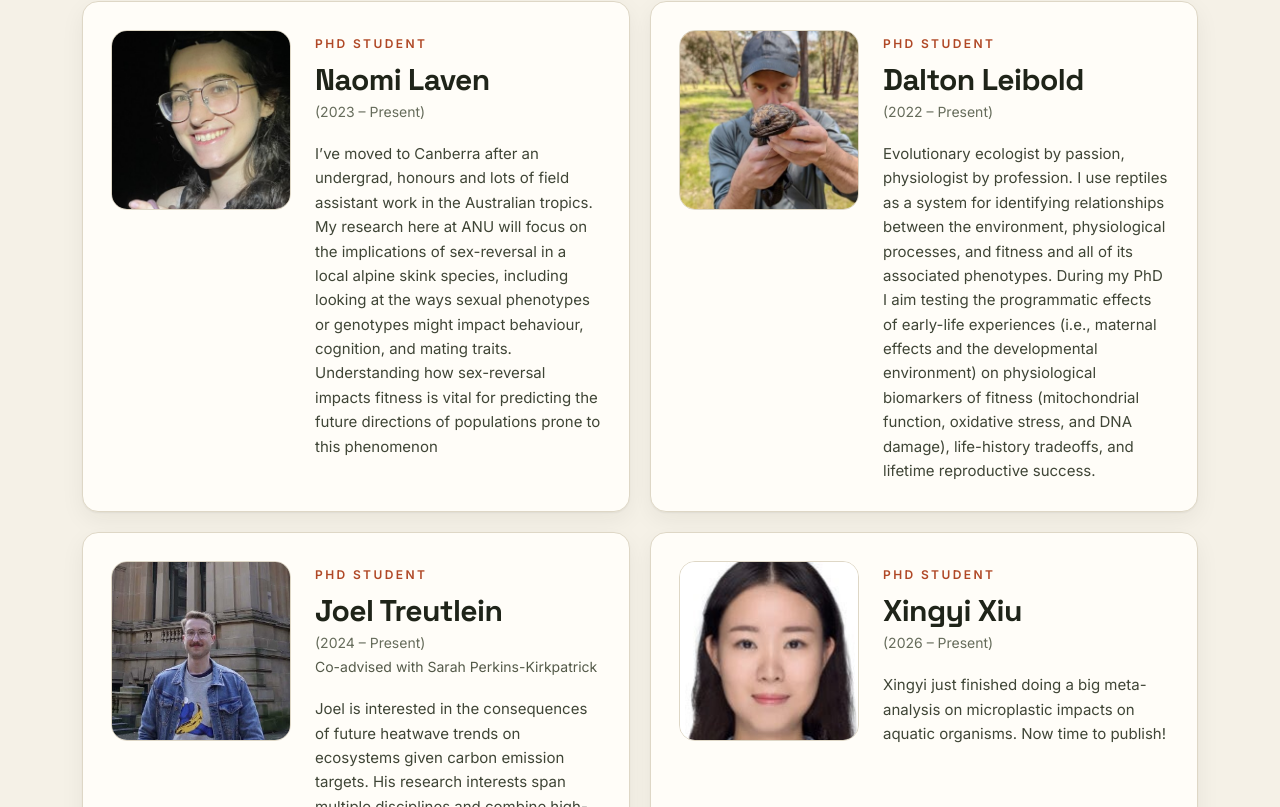
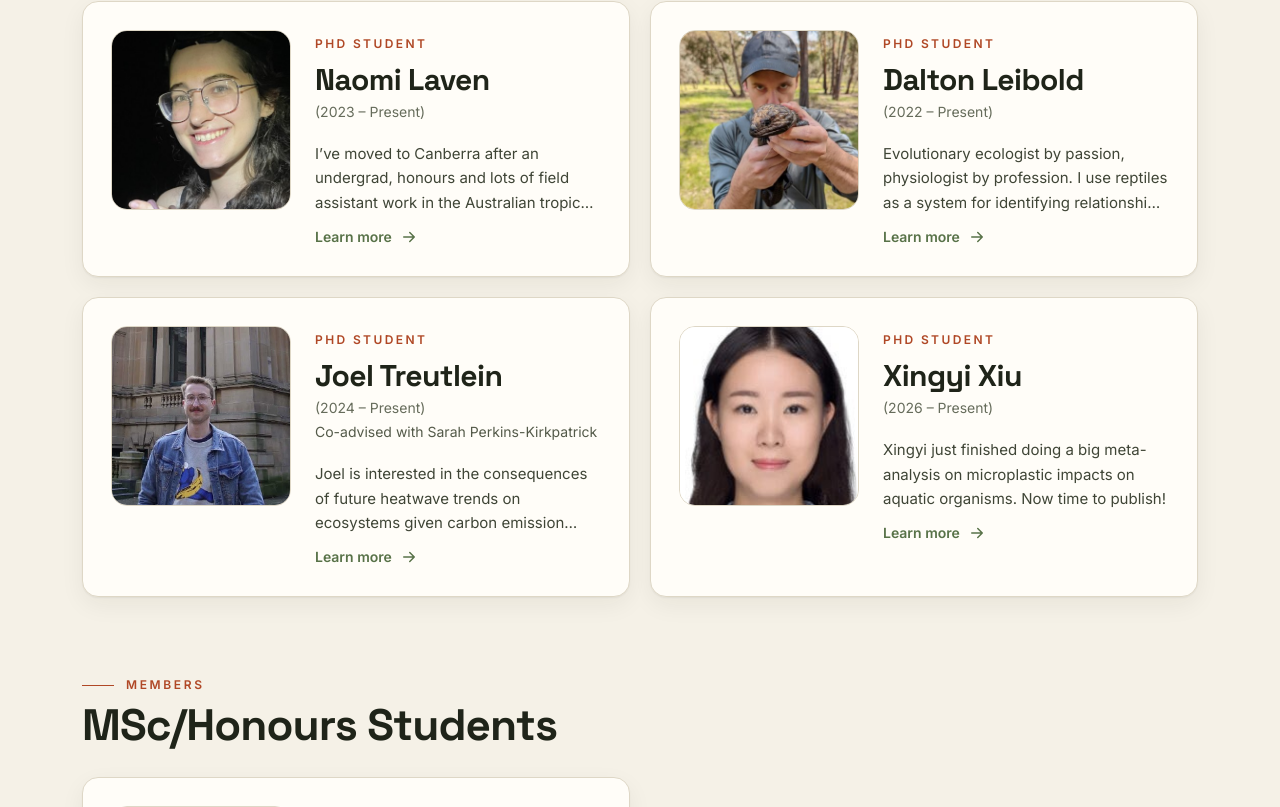
Before and after one commit to daniel1noble/noblelab, a React (Vite) app: page /people in a window 1280 px wide. Shown: the part 993-1800 px from the top of the page. Built offline with nearby package versions, Linux system fonts and the light colour scheme.

Commit message:
People: member bios collapse to three lines with a Learn more toggle, matching the PI card

```diff
--- a/src/pages/People.tsx
+++ b/src/pages/People.tsx
@@ -73,6 +73,12 @@ function PersonLinks({ person }: { person: Person }) {
 
 /** One card per group member: photo, name, years, co-advisor note, biography. */
 function MemberCard({ person, accent }: { person: Person; accent: string }) {
+  // Bios start collapsed to three lines with a "Learn more" toggle, as on the
+  // PI card, so the grid stays tight (Daniel, 30 Aug 2026). Short bios that fit
+  // in three lines get no toggle.
+  const [open, setOpen] = useState(false);
+  const bio = person.bio ?? [];
+  const longBio = bio.length > 1 || (bio[0]?.length ?? 0) > 110;
   return (
     <div className="card h-full overflow-hidden">
       <div className="grid gap-6 p-6 sm:grid-cols-[180px_1fr] sm:p-7">
@@ -95,13 +101,30 @@ function MemberCard({ person, accent }: { person: Person; accent: string }) {
           {person.note && <p className="mt-1 text-sm text-neutral-400">{person.note}</p>}
           {person.now && <p className="mt-1 text-sm text-neutral-400">{person.now}</p>}
 
-          {person.bio && person.bio.length > 0 && (
-            <div className="mt-5 space-y-3">
-              {person.bio.map((p) => (
-                <p key={p} className="text-[15px] leading-relaxed text-neutral-300">
-                  {p}
-                </p>
-              ))}
+          {bio.length > 0 && (
+            <div className="mt-5">
+              <div className={`space-y-3 ${open ? "" : "line-clamp-3"}`}>
+                {bio.map((p) => (
+                  <p key={p} className="text-[15px] leading-relaxed text-neutral-300">
+                    {p}
+                  </p>
+                ))}
+              </div>
+              {longBio && (
+                <button
+                  type="button"
+                  onClick={() => setOpen((v) => !v)}
+                  aria-expanded={open}
+                  className="group mt-3 inline-flex items-center gap-2 text-sm font-semibold text-cyan transition hover:text-charcoal"
+                >
+                  {open ? "Show less" : "Learn more"}
+                  <ArrowRight
+                    className={`transition-transform duration-300 ${
+                      open ? "rotate-90" : "group-hover:translate-x-1"
+                    }`}
+                  />
+                </button>
+              )}
             </div>
           )}
         </div>
```
